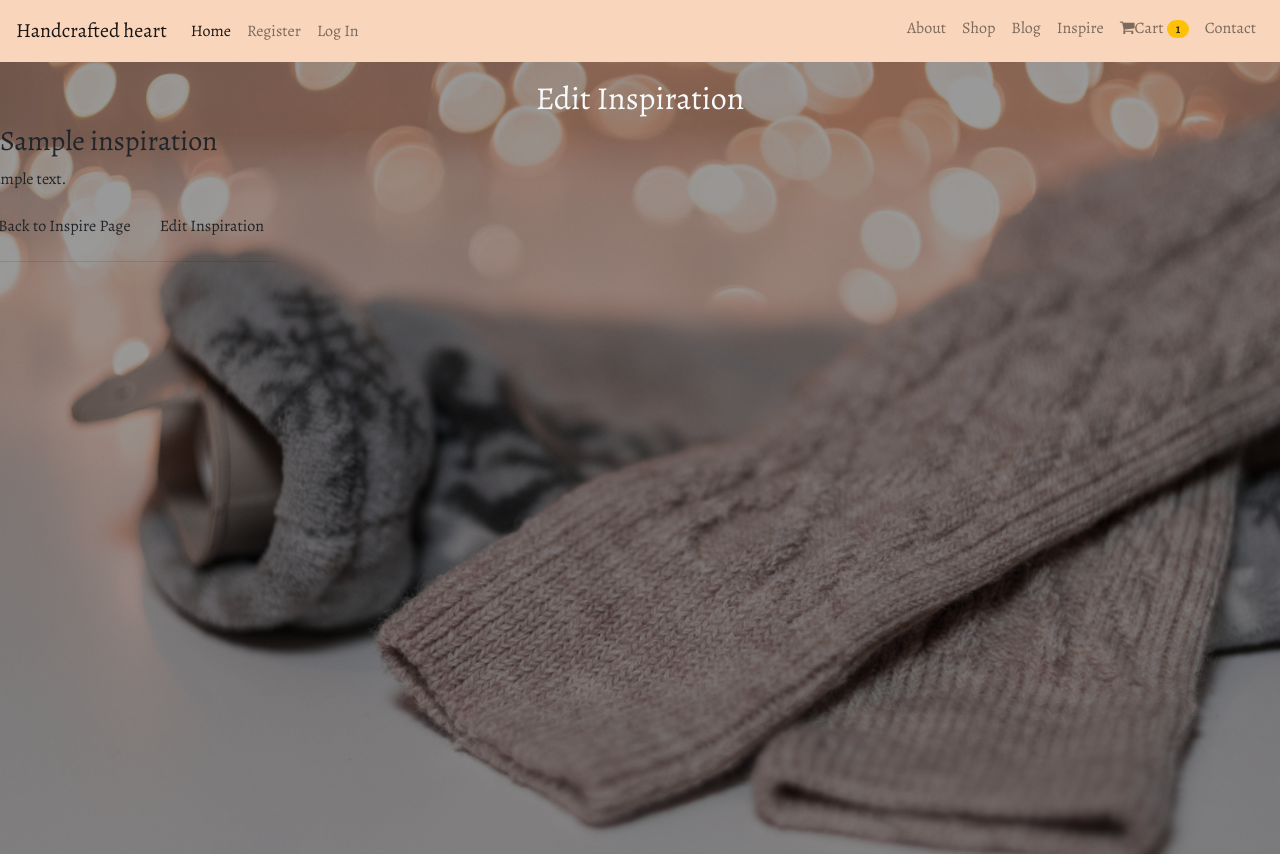
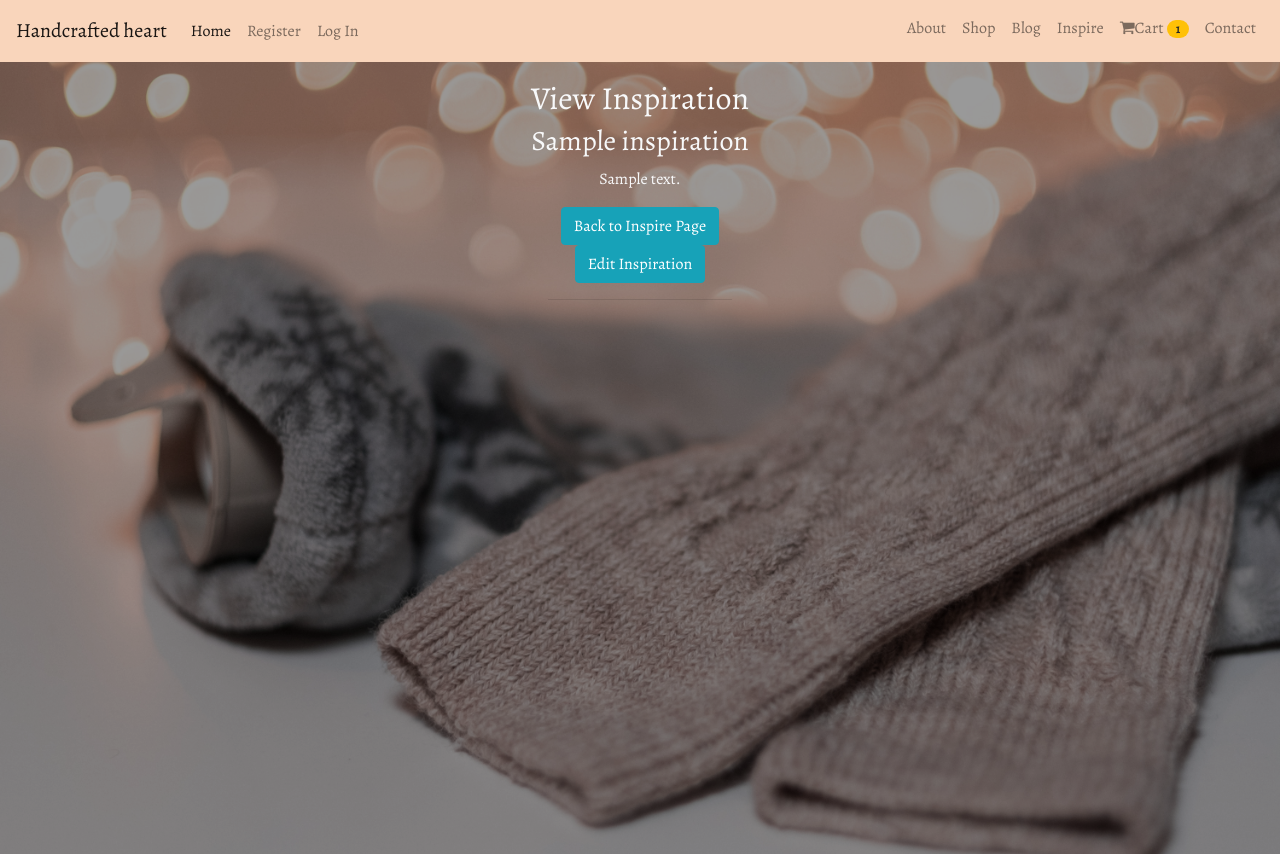
Before and after one commit to Code-Institute-Submissions/handcrafted-heart, a Django app: template inspiration/templates/inspiration_content.html in a window 1280 px wide. Shown: the top 854 px of the page. Run offline with Django 3.2, Linux system fonts and the light colour scheme; the template is opened without the code that fills it: most values are stand-ins (such as "Sample title", 1, 10 or a date in 2020); some libraries are stand-ins or nearby versions.

Commit message:
Change the layout for the inspiration post content

```diff
--- a/inspiration/templates/inspiration_content.html
+++ b/inspiration/templates/inspiration_content.html
@@ -9,20 +9,20 @@
    <div class="col-12 col-md-6">
         <!-- Page Headline, so the user knows which page they are on -->
         <br>
-        <h2 class="text-light text-center">Edit Inspiration</h2>
+        <h2 class="text-light text-center">View Inspiration</h2>
     </div>
 </div>
 {% endblock %}
 
 {% block content %}
-    <div class="row">
-        <div class="col-sm-10 col-md-9">
-            <h3>{{ inspiration.title }}</h3>
-            <div class="row">
-                <div class="col-xs-9">
+    <div class="row justify-content-center text-light"">
+        <div class=""col-lg-8 mb-5">
+            <h3 class="text-center">{{ inspiration.title }}</h3>
+            <div class="row justify-content-center">
+                <div class="col-lg-8 mb-5 text-light text-center">
                     <p>{{ inspiration.content }}</p>
-                    <a href="{% url 'get_inspiration' %}" class="btn btn-default">Back to Inspire Page</a>
-                    <a href="{% url 'edit_inspiration' inspiration.id %}" class="btn btn-default">Edit Inspiration</a>
+                    <a href="{% url 'get_inspiration' %}" class="btn btn-info">Back to Inspire Page</a>
+                    <a href="{% url 'edit_inspiration' inspiration.id %}" class="btn btn-info">Edit Inspiration</a>
                     <hr>
                 </div>
             </div>
```
